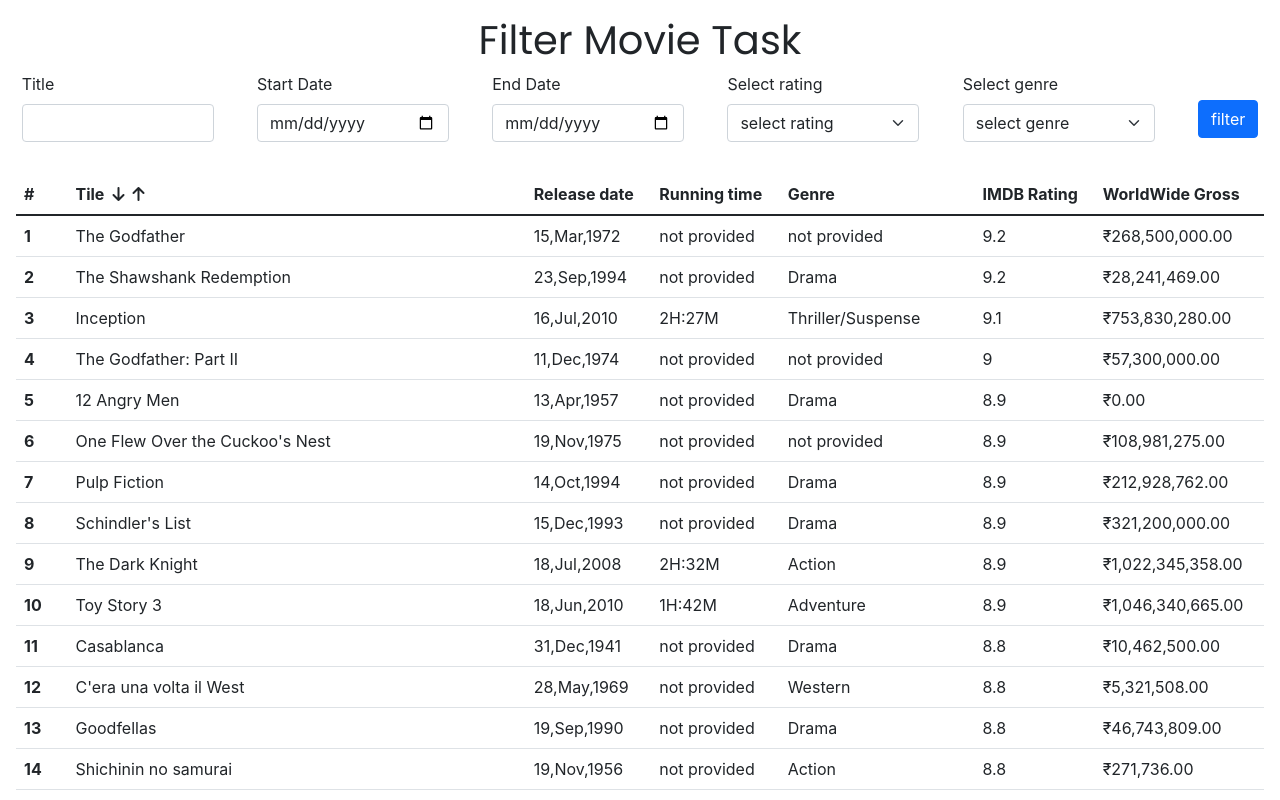
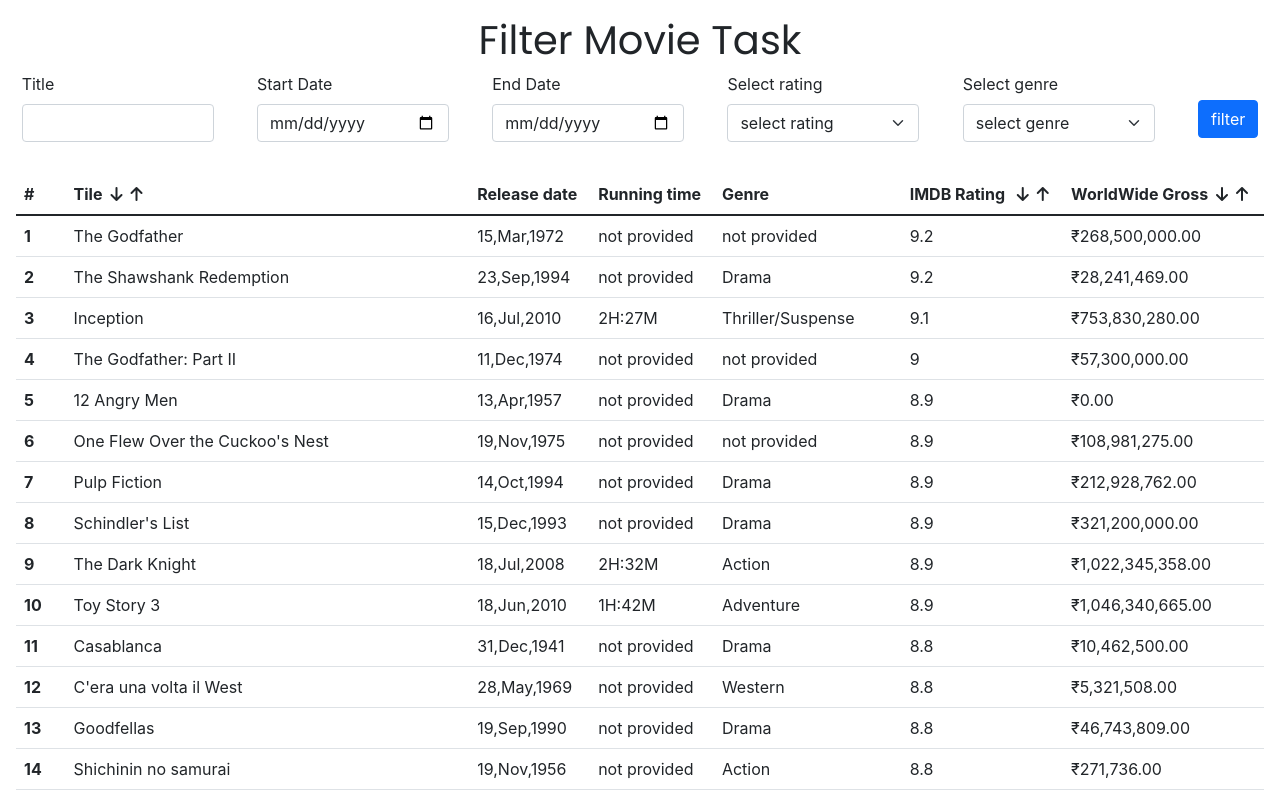
Before and after one commit to himanshu064/react-training, a React (Create React App) app: page /task4 in a window 1280 px wide. Shown: the top 800 px of the page. Built offline with nearby package versions, Linux system fonts and the light colour scheme.

Commit message:
added some additional functionality

```diff
--- a/src/pages/Task4/Filter.js
+++ b/src/pages/Task4/Filter.js
@@ -17,10 +17,9 @@ const Filter = () => {
     setfromData({ ...formdata, [name]: value });
   };
 
-  let topRatedMovie = Data.filter((movies) => movies["IMDB Rating"] >= 8).sort(
-    (a, b) => b["IMDB Rating"] - a["IMDB Rating"]
-  );
-
+  let topRatedMovie = Data.filter((movies) => movies["IMDB Rating"] >= 8)
+    .sort((a, b) => b["IMDB Rating"] - a["IMDB Rating"])
+    .splice(0, 200);
   const [intitalData, setInitalData] = useState(topRatedMovie);
   // unique genre
   const dupGenre = Data.map((item) => {
@@ -94,14 +93,48 @@ const Filter = () => {
     });
     return title;
   };
+  // filter title by ascending order
   const LowToHigh = () => {
     let newdata = [...intitalData];
     const sortedData = newdata.sort((a, b) => (a.Title > b.Title ? 1 : -1));
     setInitalData(sortedData);
   };
+  // filter title by descending order
   const HighToLow = () => {
     let newdata = [...intitalData];
     const sortedData = newdata.sort((a, b) => (b.Title > a.Title ? 1 : -1));
+    setInitalData(sortedData);
+  };
+  // filter worldwide gross by ascending order
+  const grosstoLow = () => {
+    let newdata = [...intitalData];
+    const sortedData = newdata.sort((a, b) =>
+      a["Worldwide Gross"] > b["Worldwide Gross"] ? 1 : -1
+    );
+    setInitalData(sortedData);
+  };
+  // filter worldwide gross by descending order
+  const grosstoHigh = () => {
+    let newdata = [...intitalData];
+    const sortedData = newdata.sort((a, b) =>
+      b["Worldwide Gross"] > a["Worldwide Gross"] ? 1 : -1
+    );
+    setInitalData(sortedData);
+  };
+  // filter rating  by ascending order
+  const ratingtoLow = () => {
+    const newdata = [...intitalData];
+    const sortedData = newdata.sort((a, b) =>
+      a["IMDB Rating"] > b["IMDB Rating"] ? 1 : -1
+    );
+    setInitalData(sortedData);
+  };
+  // filter rating by descending order
+  const ratingtoHigh = () => {
+    const newdata = [...intitalData];
+    const sortedData = newdata.sort((a, b) =>
+      b["IMDB Rating"] > a["IMDB Rating"] ? 1 : -1
+    );
     setInitalData(sortedData);
   };
   return (
@@ -217,8 +250,36 @@ const Filter = () => {
               <th scope="col">Release date</th>
               <th scope="col">Running time</th>
               <th scope="col">Genre</th>
-              <th scope="col">IMDB Rating</th>
-              <th scope="col">WorldWide Gross </th>
+              <th scope="col">
+                IMDB Rating{" "}
+                <span>
+                  <i
+                    className="fa-solid fa-arrow-down ms-2"
+                    onClick={ratingtoLow}
+                  ></i>
+                </span>
+                <span>
+                  <i
+                    className="fa-solid fa-arrow-up ms-2"
+                    onClick={ratingtoHigh}
+                  ></i>
+                </span>
+              </th>
+              <th scope="col">
+                WorldWide Gross
+                <span>
+                  <i
+                    className="fa-solid fa-arrow-down ms-2"
+                    onClick={grosstoLow}
+                  ></i>
+                </span>
+                <span>
+                  <i
+                    className="fa-solid fa-arrow-up ms-2"
+                    onClick={grosstoHigh}
+                  ></i>
+                </span>
+              </th>
             </tr>
           </thead>
           <tbody>
```
